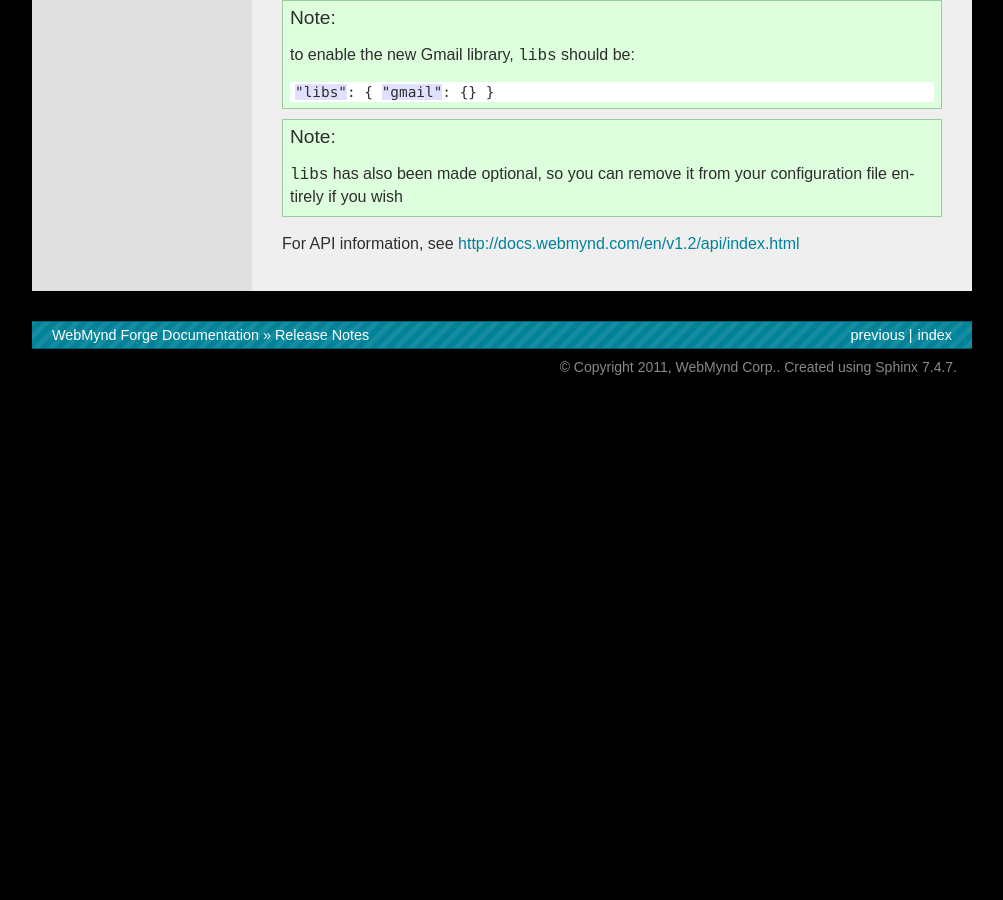
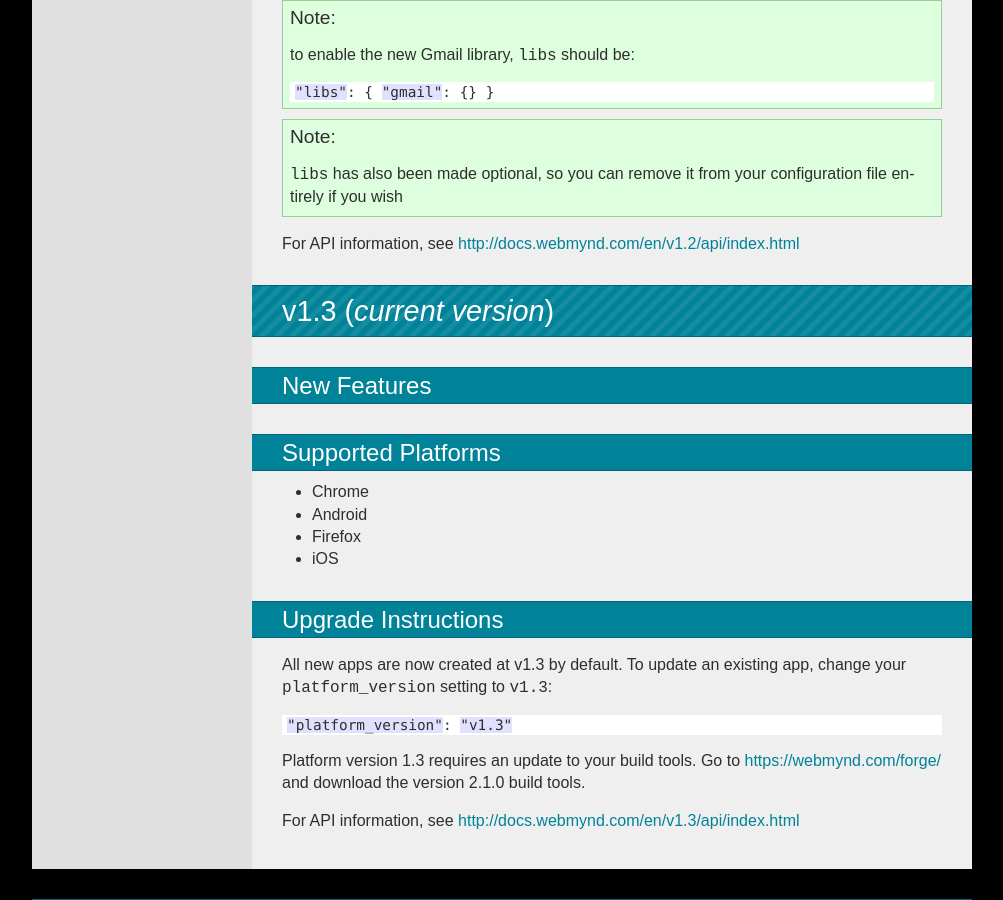
Before and after one commit to trigger-corp/Forge-Documentation, a Sphinx documentation site: the page built from source/release-notes.rst, in a window 1280 px wide and 900 px high, scrolled down 1291 px. Shown: the whole window, without its empty margins (138-1141 px from the left). Built offline with Sphinx 7.4.7, drawn with Linux system fonts in a browser that asks for light colours; some web fonts are replaced; before the commit the page ends 1696 px from its top, so only the background shows below that; some of the changed text lies outside the part shown.

Commit message:
working draft of v1.3 release notes

```diff
--- a/source/release-notes.rst
+++ b/source/release-notes.rst
@@ -58,3 +58,27 @@ You should now include::
 .. note:: ``libs`` has also been made optional, so you can remove it from your configuration file entirely if you wish
 
 For API information, see http://docs.webmynd.com/en/v1.2/api/index.html
+
+v1.3 (*current version*)
+-------------------------------------------------------------------------------
+New Features
+~~~~~~~~~~~~~~~~~~~~~~~~~~~~~~~~~~~~~~~~~~~~~~~~~~~~~~~~~~~~~~~~~~~~~~~~~~~~~~~
+
+Supported Platforms
+~~~~~~~~~~~~~~~~~~~~~~~~~~~~~~~~~~~~~~~~~~~~~~~~~~~~~~~~~~~~~~~~~~~~~~~~~~~~~~~
+* Chrome
+* Android
+* Firefox
+* iOS
+
+.. _upgrade-1.3:
+
+Upgrade Instructions
+~~~~~~~~~~~~~~~~~~~~~~~~~~~~~~~~~~~~~~~~~~~~~~~~~~~~~~~~~~~~~~~~~~~~~~~~~~~~~~~
+All new apps are now created at v1.3 by default. To update an existing app, change your ``platform_version`` setting to ``v1.3``::
+
+    "platform_version": "v1.3"
+
+Platform version 1.3 requires an update to your build tools. Go to https://webmynd.com/forge/ and download the version 2.1.0 build tools.
+
+For API information, see http://docs.webmynd.com/en/v1.3/api/index.html
```
Also changed, not shown: other parts of source/release-notes.rst (+1 -1 lines).
